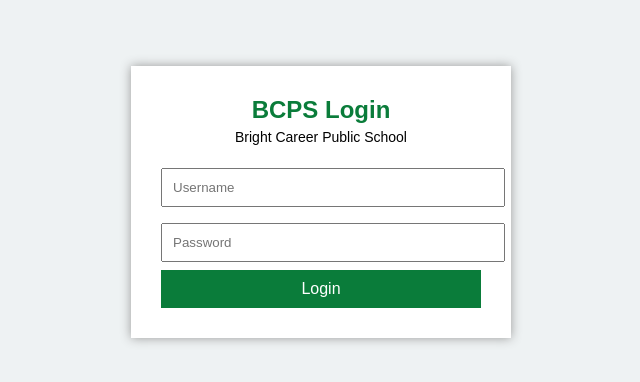
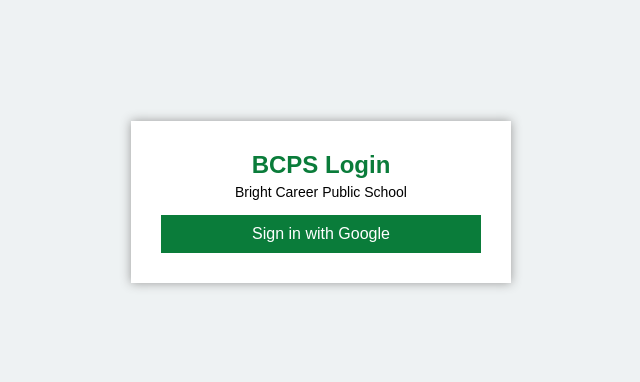
Before and after one commit to brightcareerbng/School-BCPS, a plain HTML site: page index.html in a window 1280 px wide. Shown: the part 198-580 px from the top of the page, without its empty margins (319-959 px from the left). Drawn offline with Linux system fonts and the light colour scheme.

Commit message:
Update index.html

```diff
--- a/index.html
+++ b/index.html
@@ -12,13 +12,10 @@
   <h2>BCPS Login</h2>
   <p>Bright Career Public School</p>
 
-  <input type="text" id="user" placeholder="Username">
-  <input type="password" id="pass" placeholder="Password">
-
-  <button onclick="login()">Login</button>
-  <div id="error"></div>
+  <button id="googleLoginBtn">Sign in with Google</button>
+  <div id="msg"></div>
 </div>
 
-<script src="app.js"></script>
+<script type="module" src="app.js"></script>
 </body>
 </html>
```
